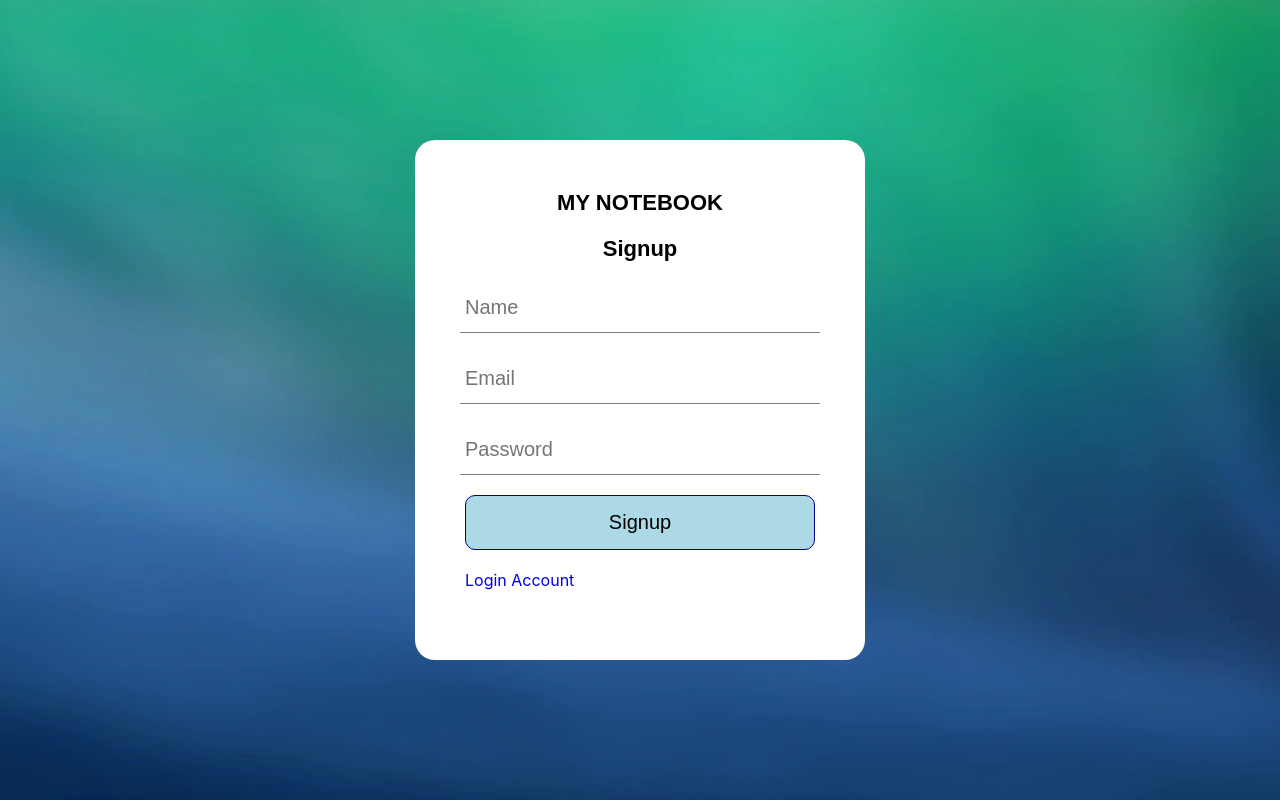
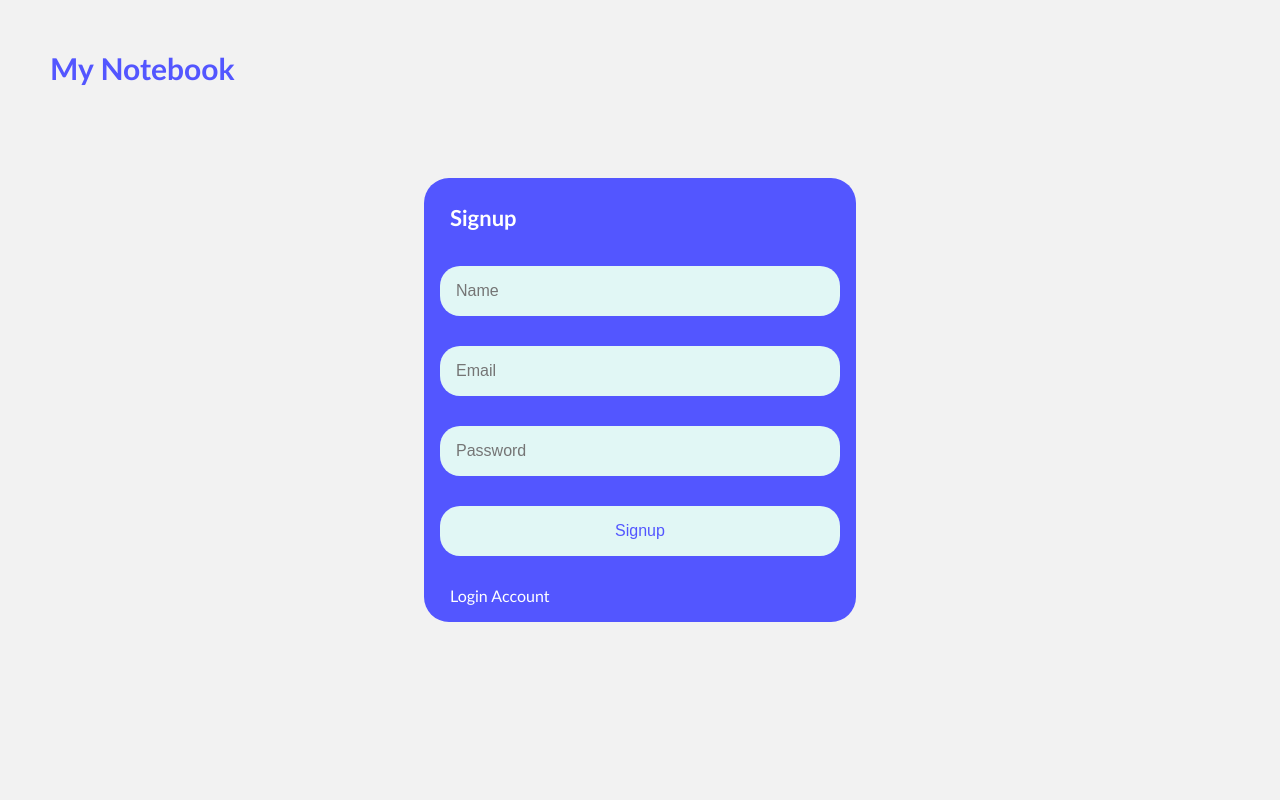
Before and after one commit to AnuragGoel09/MyNotebook-Frontend, a React (Create React App) app: page /signup in a window 1280 px wide. Built offline with nearby package versions, Linux system fonts and the light colour scheme.

Commit message:
changing login signup UI and add loader in it

```diff
--- a/package.json
+++ b/package.json
@@ -19,8 +19,10 @@
     "react-bootstrap": "^2.9.0",
     "react-color-palette": "^7.1.0",
     "react-dom": "^18.2.0",
+    "react-js-loader": "^0.1.3",
     "react-router-dom": "^6.16.0",
     "react-scripts": "5.0.1",
+    "react-spinners": "^0.13.8",
     "react-top-loading-bar": "^2.3.1",
     "reactjs-popup": "^2.0.6",
     "styled-components": "^6.0.8",
--- a/src/App.js
+++ b/src/App.js
@@ -12,7 +12,9 @@ import Notebook from './pages/Notebook';
 import LoginState from './context/login/loginState';
 const Container=styled.div`
   background-color: rgba(0,0,0,0.05);
-  box-sizing: border-box;
+  /* box-sizing: border-box; */
+  overflow: hidden;
+  /* min-height: 100vh; */
 `;
 
 function App() {
--- /dev/null
+++ b/src/components/Loader.jsx
@@ -0,0 +1,36 @@
+import React from 'react'
+import styled from 'styled-components'
+import BounceLoader from "react-spinners/BounceLoader";
+const Container=styled.div`
+    width: 100vw;
+    height: 100vh;
+    position: relative;
+    display: flex;
+    justify-content: center;
+    align-items: center;
+`;
+const Title=styled.div`
+    position: absolute;
+    width: 100%;
+    left: 50px;
+    top: 30px;
+    text-align: left;
+    justify-content: left;
+    font-size: 30px;
+    font-weight: bold;
+    display: flex;
+    font-family: 'Trebuchet MS', 'Lucida Sans Unicode', 'Lucida Grande', 'Lucida Sans', Arial, sans-serif;
+    color: #5356FF;
+    z-index: 99;
+`;
+
+export default function Loader() {
+  return (
+    <>
+      <Container>
+      <Title>My Notebook</Title>
+        <BounceLoader color="#5356FF"/>
+      </Container>
+    </>
+  )
+}
--- a/src/pages/Login.jsx
+++ b/src/pages/Login.jsx
@@ -3,7 +3,7 @@ import { Link ,useNavigate} from 'react-router-dom';
 import styled from 'styled-components';
 import LoginContext from '../context/login/loginContext';
 import axios from 'axios';
-import LoadingBar from 'react-top-loading-bar';
+import Loader from '../components/Loader'
 import {apiURL} from '../config';
 import {mobile} from '../responsive';
 const Container=styled.div`
@@ -11,10 +11,24 @@ const Container=styled.div`
     height: 100vh;
     position: relative;
     display: flex;
+    flex-direction: column;
+    gap: 30px;
     justify-content: center;
     align-items: center;
-    padding: 10px;
-    box-sizing: border-box;
+`;
+const Title=styled.div`
+    position: absolute;
+    width: 100%;
+    left: 50px;
+    top: 50px;
+    text-align: left;
+    justify-content: left;
+    font-size: 30px;
+    font-weight: bold;
+    display: flex;
+    font-family: 'Trebuchet MS', 'Lucida Sans Unicode', 'Lucida Grande', 'Lucida Sans', Arial, sans-serif;
+    color: #5356FF;
+    z-index: 99;
 `;
 const Img=styled.img`
     position: absolute;
@@ -26,53 +40,67 @@ const Img=styled.img`
     z-index: -1;
 `;
 const Box=styled.div`
-    background-color: white;
-    width: 350px;
-    display: flex;
-    flex-direction: column;
-    justify-content: center;
-    align-items: center;
-    padding: 50px;
-    border-radius: 20px;
-    gap: 20px;
-    ${mobile({gap:'10px',width:'100%'})}
+    font-size: 16px;
+    width: 80%;
+    max-width: 400px;
+    margin: 0 auto;
+    padding: 1em;
+    background-color: #5356FF;
+    border-radius: 25px;
 `;
 const Head=styled.div`
     font-size: 22px;
     font-weight: bold;
-    font-family: Arial, Helvetica, sans-serif;
+    font-family: 'Trebuchet MS', 'Lucida Sans Unicode', 'Lucida Grande', 'Lucida Sans', Arial, sans-serif;
+    padding: 10px;
+    color: white;
+    margin-bottom: 25px;
 `;
 const Input=styled.input`
     width: 100%;
-    height: 40px;
+    border-radius: 20px;
+    background-color: #E1F7F5;
+    outline: none;
     border: none;
-    outline: none;
-    padding: 5px;
-    border-bottom: 1px solid grey;
-    font-size: 20px;
-    ${mobile({fontSize:'16px'})}
+    padding: 1em;
+    color:#5356FF;
+    margin-bottom:2em;
+    box-sizing: border-box;
+    margin-bottom: 30px;
+    transition: all 0.3s ease;
+    font-size: 16px;
+    &:hover{
+        transform: scale(1.05);
+    };
 `;
 const Submit=styled.button`
     width: 100%;
-    padding: 15px;
-    font-size: 20px;
-    border-radius: 10px;
-    border: 1px solid darkblue;
     cursor: pointer;
-    background-color: lightblue;
+    border-radius: 20px;
+    background-color: #E1F7F5;
+    outline: none;
+    border: none;
+    padding: 1em;
+    color:#5356FF;
+    margin-bottom:2em;
+    box-sizing: border-box;
+    margin-bottom: 30px;
+    transition: all 0.3s ease;
+    font-size: 16px;
     &:hover{
-        background-color: cyan;
-    }
-    ${mobile({fontSize:'16px'})}
-
+        transform: scale(1.05);
+    };
 `;
 const Create=styled.div`
     width: 100%;
 `;
 const Linkitem=styled(Link)`
     text-decoration: none;
+    padding: 10px;
+    color: white;
+    font-family: 'Trebuchet MS', 'Lucida Sans Unicode', 'Lucida Grande', 'Lucida Sans', Arial, sans-serif;
     &:hover{
-        color: red;
+        font-weight: bold;
     }
 `;
 const Error=styled.div`
@@ -80,7 +108,7 @@ const Error=styled.div`
     display: flex;
     align-items: center;
     justify-content: center;
-    color: red;
+    color: whitesmoke;
     font-size: 20px;
 `;
 export default function Login() {
@@ -92,7 +120,7 @@ export default function Login() {
     const [authtoken,setAuthtoken]=useState(null);
     const [error,setError]=useState(null);
     const navigate = useNavigate();
-    const [progress,updateProgress]=useState(0);
+    const [progress,updateProgress]=useState(false);
     useEffect(()=>{
         setLoginState(null);
         localStorage.removeItem('user')
@@ -117,20 +145,18 @@ export default function Login() {
               .then((responseData) => {
                     setAuthtoken(responseData.authtoken);
                     if(responseData.error)
+                    updateProgress(false);
                     setError(responseData.error)
             })
             .catch((error) => {
-                // Handle any errors that occur during the request
+                updateProgress(false);
                 setError("Internal Server Error");
             });
 
         } catch (error) {
+            updateProgress(false)
             console.log(error)
         }
-        if(authtoken)
-            updateProgress(60);
-        else
-            updateProgress(100);
     }
     useEffect(()=>{
         // to showcase the error for 2 sec in case of wrong credentials
@@ -166,7 +192,6 @@ export default function Login() {
                                 email:response.data.email,
                                 _id:response.data._id
                             }))
-                            updateProgress(100);
                             navigate("/")
                         }
                     } catch (error) {
@@ -183,26 +208,25 @@ export default function Login() {
 
   return (
       <>
-      <LoadingBar
-        color='#f11946'
-        progress={progress}
-      />
-        <Container>
-                    <Img src="./static/background.jpg"/>
+        {progress &&
+                <Loader/>}
+        {!progress && <Container>
+                    <Title>My Notebook</Title>
+                    {/* <Img src="./static/background.jpg"/> */}
                     <Box>
-                        <Head>MY NOTEBOOK</Head>
+                        {/* <Head>MY NOTEBOOK</Head> */}
                         <Head>Login</Head>
                             <Input type='email' required placeholder='Email' onChange={(e)=>setEmail(e.target.value)}/>
                             <Input type='password' required placeholder='Password'  onChange={(e)=>setPass(e.target.value)}/>
                             <Submit onClick={()=>{
-                                updateProgress(30);
+                                updateProgress(true);
                                 login();}}>Login</Submit>
                         <Create>
                             <Linkitem to="/signup">Create Account</Linkitem>
                         </Create>
                         <Error>{error}</Error>
                     </Box>
-                    </Container>
+                    </Container>}
     </>
   );
 }
--- a/src/pages/SignUp.jsx
+++ b/src/pages/SignUp.jsx
@@ -3,19 +3,33 @@ import { Link,useNavigate } from 'react-router-dom';
 import styled from 'styled-components';
 import LoginContext from '../context/login/loginContext';
 import axios from 'axios'
-import LoadingBar from 'react-top-loading-bar'
+import Loader from '../components/Loader';
 import {apiURL} from '../config';
 import { mobile} from '../responsive';
 
 const Container=styled.div`
     width: 100vw;
     height: 100vh;
-  box-sizing: border-box;
-  position: relative;
-  display: flex;
-  justify-content: center;
-  align-items: center;
-  padding: 10px;
+    position: relative;
+    display: flex;
+    flex-direction: column;
+    gap: 30px;
+    justify-content: center;
+    align-items: center;
+`;
+const Title=styled.div`
+    position: absolute;
+    width: 100%;
+    left: 50px;
+    top: 50px;
+    text-align: left;
+    justify-content: left;
+    font-size: 30px;
+    font-weight: bold;
+    display: flex;
+    font-family: 'Trebuchet MS', 'Lucida Sans Unicode', 'Lucida Grande', 'Lucida Sans', Arial, sans-serif;
+    color: #5356FF;
+    z-index: 99;
 `;
 const Img=styled.img`
     position: absolute;
@@ -27,52 +41,67 @@ const Img=styled.img`
     z-index: -1;
 `;
 const Box=styled.div`
-    background-color: white;
-    width: 350px;
-    display: flex;
-    flex-direction: column;
-    justify-content: center;
-    align-items: center;
-    padding: 50px;
-    border-radius: 20px;
-    gap: 20px;
-    ${mobile({gap:'10px',width:'100%'})}
+    font-size: 16px;
+    width: 80%;
+    max-width: 400px;
+    margin: 0 auto;
+    padding: 1em;
+    background-color: #5356FF;
+    border-radius: 25px;
 `;
 const Head=styled.div`
     font-size: 22px;
     font-weight: bold;
-    font-family: Arial, Helvetica, sans-serif;
+    font-family: 'Trebuchet MS', 'Lucida Sans Unicode', 'Lucida Grande', 'Lucida Sans', Arial, sans-serif;
+    padding: 10px;
+    color: white;
+    margin-bottom: 25px;
 `;
 const Input=styled.input`
     width: 100%;
-    height: 40px;
+    border-radius: 20px;
+    background-color: #E1F7F5;
+    outline: none;
     border: none;
-    outline: none;
-    padding: 5px;
-    border-bottom: 1px solid grey;
-    font-size: 20px;
-    ${mobile({fontSize:'16px'})}
+    padding: 1em;
+    color:#5356FF;
+    margin-bottom:2em;
+    box-sizing: border-box;
+    margin-bottom: 30px;
+    transition: all 0.3s ease;
+    font-size: 16px;
+    &:hover{
+        transform: scale(1.05);
+    };
 `;
 const Submit=styled.button`
     width: 100%;
-    padding: 15px;
-    font-size: 20px;
-    border-radius: 10px;
-    border: 1px solid darkblue;
     cursor: pointer;
-    background-color: lightblue;
+    border-radius: 20px;
+    background-color: #E1F7F5;
+    outline: none;
+    border: none;
+    padding: 1em;
+    color:#5356FF;
+    margin-bottom:2em;
+    box-sizing: border-box;
+    margin-bottom: 30px;
+    transition: all 0.3s ease;
+    font-size: 16px;
     &:hover{
-        background-color: cyan;
-    }
-    ${mobile({fontSize:'16px'})}
+        transform: scale(1.05);
+    };
 `;
 const Create=styled.div`
     width: 100%;
 `;
 const Linkitem=styled(Link)`
     text-decoration: none;
+    padding: 10px;
+    color: white;
+    font-family: 'Trebuchet MS', 'Lucida Sans Unicode', 'Lucida Grande', 'Lucida Sans', Arial, sans-serif;
     &:hover{
-        color: red;
+        font-weight: bold;
     }
 `;
 const Error=styled.div`
@@ -80,7 +109,7 @@ const Error=styled.div`
     display: flex;
     align-items: center;
     justify-content: center;
-    color: red;
+    color: whitesmoke;
     font-size: 20px;
 `;
 
@@ -93,7 +122,7 @@ export default function SignUp() {
     const [pass,setPass]=useState("");
     const [authtoken,setAuthtoken]=useState(null);
     const [error,setError]=useState(null);
-    const [progress,updateProgress]=useState(0);
+    const [progress,updateProgress]=useState(false);
 
     const navigate = useNavigate()
     useEffect(()=>{
@@ -102,7 +131,6 @@ export default function SignUp() {
     },[])
 
     const signup=async()=>{
-        updateProgress(30);
         const requestOptions = {
             method: 'POST',
             headers: {
@@ -120,20 +148,20 @@ export default function SignUp() {
               })
               .then((responseData) => {
                     setAuthtoken(responseData.authtoken);
-                    if(responseData.error)
+                    if(responseData.error){
+                        updateProgress(false)
                         setError(responseData.error)
+                    }
               })
               .catch((error) => {
                 // Handle any errors that occur during the request
+                    updateProgress(false)
                     setError("Internal Server Error");
               });
         } catch (error) {
+            updateProgress(false)
             setError("Internal Server Error");
         }
-        if(authtoken)
-            updateProgress(60);
-        else
-            updateProgress(100);
     };
     useEffect(()=>{
         if(error){
@@ -168,10 +196,10 @@ export default function SignUp() {
                                 email:response.data.email,
                                 _id:response.data._id
                             }))
-                            updateProgress(100);
                             navigate("/")
                         }
                     } catch (error) {
+                        updateProgress(false)
                         console.log(error)
                     }
                 }
@@ -182,25 +210,28 @@ export default function SignUp() {
 
   return (
     <>
-    <LoadingBar
-        color='#f11946'
-        progress={progress}
-      />
-        <Container>
-            <Img src="./static/background.jpg"/>
+
+    {progress &&
+                <Loader/>}
+        {!progress && <Container>
+            {/* <Img src="./static/background.jpg"/> */}
+            <Title>My Notebook</Title>
             <Box>
-            <Head>MY NOTEBOOK</Head>
                 <Head>Signup</Head>
                     <Input type='text' required placeholder='Name' onChange={(e)=>setName(e.target.value)}/>
                     <Input type='email' required placeholder='Email' onChange={(e)=>setEmail(e.target.value)}/>
                     <Input type='password' required placeholder='Password' onChange={(e)=>setPass(e.target.value)}/>
-                    <Submit type='submit' onClick={signup}>Signup</Submit>
+                    <Submit type='submit' onClick={()=>{
+                        signup();
+                        updateProgress(true)
+                    }}>Signup</Submit>
                 <Create>
                     <Linkitem to="/login">Login Account</Linkitem>
                 </Create>
                 <Error>{error}</Error>
             </Box>
         </Container>
+}
     </>
   );
 }
```
Also changed, not shown: 1 other file (tests, documents, lock files or other folders).
